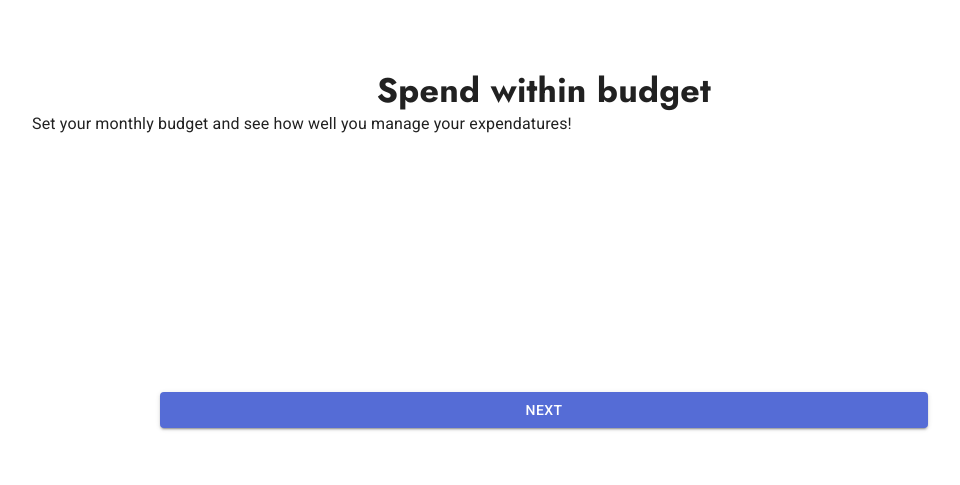
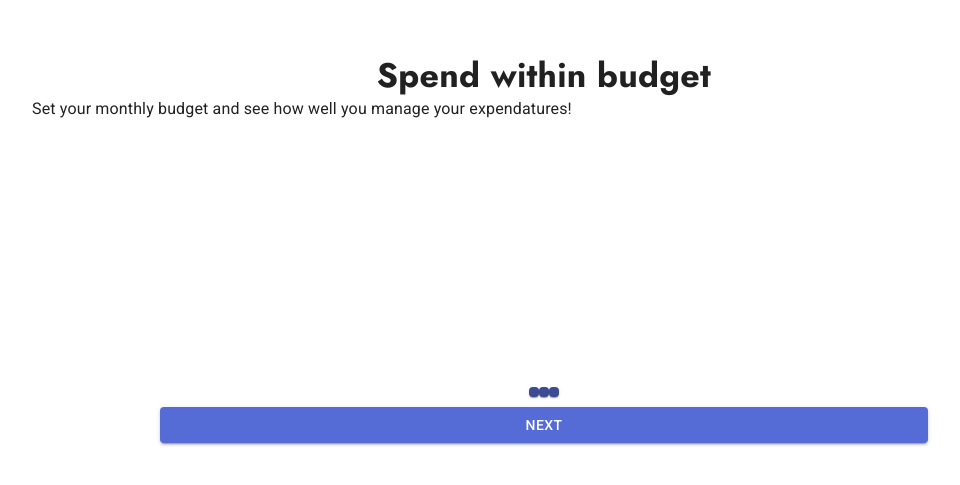
Before and after one commit to theonteo/moolah-app, a React (Create React App) app: page /Instructions in a window 1280 px wide. Shown: the part 151-636 px from the top of the page, without its empty margins (96-1056 px from the left). Built offline with nearby package versions, Linux system fonts and the light colour scheme.

Commit message:
page progress

```diff
--- a/src/Pages/InstructionsPage.tsx
+++ b/src/Pages/InstructionsPage.tsx
@@ -2,7 +2,7 @@ import React from "react";
 import { Grid, Typography } from "@mui/material";
 import { Button } from "@mui/material";
 import { useHistory } from 'react-router-dom';
-
+import Card from '@mui/material/Card';
 interface InstructionGroup
 {
     title: string;
@@ -28,14 +28,41 @@ export const InstructionsPage: React.FC = () =>
             justifyContent="center"
             style={{ minHeight: '100vh' }}
         >
-            <Typography variant="h4" component="h1" fontFamily='jost' fontWeight = "bold">
+            <Typography variant="h4" component="h1" fontFamily='jost' fontWeight="bold">
                 {InstructionGroup[pageValue].title}
             </Typography>
-            <Typography style={{width :'80%' ,paddingBottom:'20%'}} variant="body1" component="h1">
+            <Typography style={{ width: '80%', paddingBottom: '20%' }} variant="body1" component="h1">
                 {InstructionGroup[pageValue].instruction}
             </Typography>
 
-            <Button style = {{width:'60%'}} variant= "contained" onClick={() =>
+            <div>
+                <Grid
+                    container
+                    direction="row"
+                    alignItems="center"
+                    justifyContent="center"
+                    style={{ padding: '10px' }}
+                >
+                    {
+                        InstructionGroup.map(() =>
+                            <Card sx={{
+                                width: 10,
+                                height: 10,
+                                backgroundColor: 'primary.dark',
+                                '&:hover': {
+                                    backgroundColor: 'primary.main',
+                                    opacity: [0.9, 0.8, 0.7],
+                                },
+                            }}>
+
+                            </Card>
+                        )
+                    }
+                </Grid>
+            </div>
+
+
+            <Button style={{ width: '60%' }} variant="contained" onClick={() =>
             {
                 setPageValue(pageValue + 1);
 
```
Also changed, not shown: src/Components/ProgressTab.tsx (added, +25 -0 lines).
